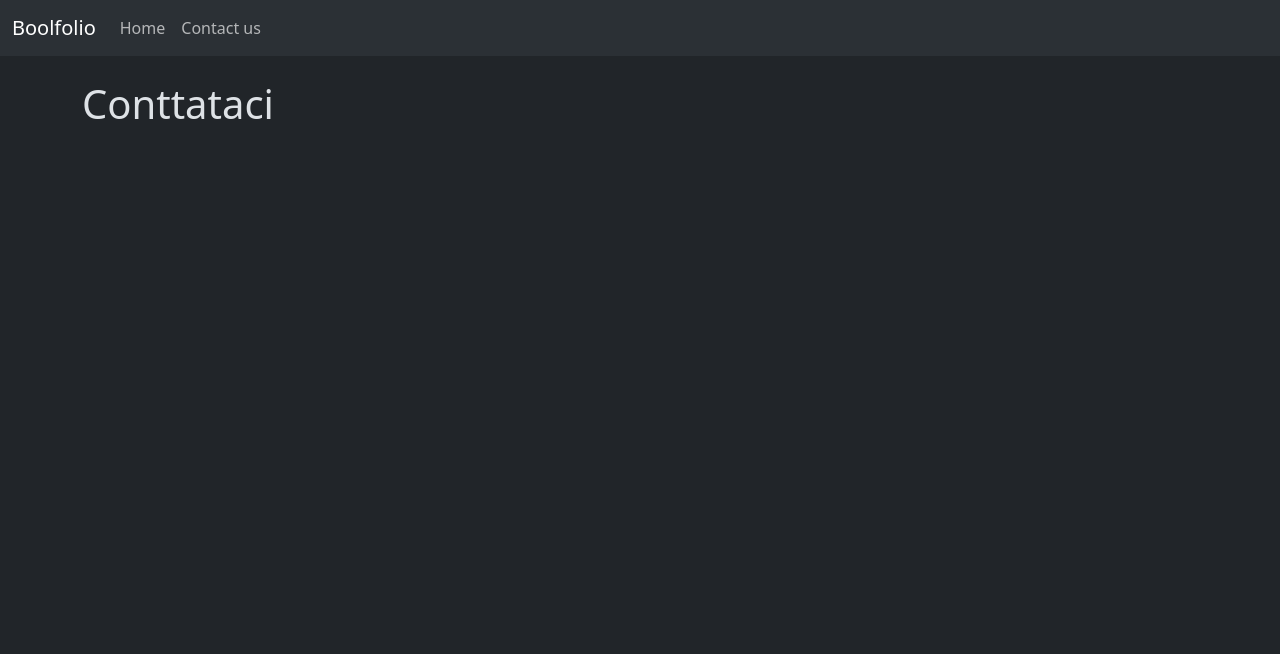
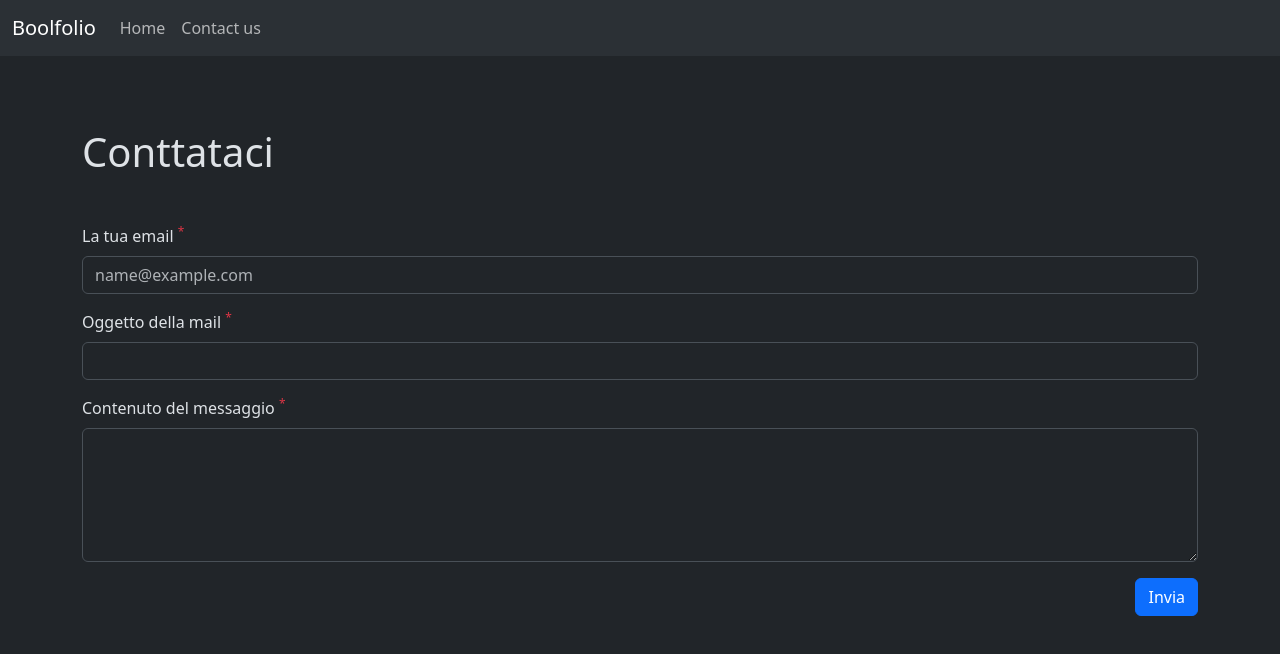
Before and after one commit to AndreaBevilacqua/vite-boolfolio, a Vue app: page /contact-us in a window 1280 px wide. Shown: the top 654 px of the page. Built offline with nearby package versions, Linux system fonts and the light colour scheme.

Commit message:
added form

```diff
--- a/src/components/pages/ContactUsPage.vue
+++ b/src/components/pages/ContactUsPage.vue
@@ -1,12 +1,51 @@
 <script>
+import axios from 'axios';
+const endpoint = 'http://localhost:8000/api/contact-message/';
+const defaultForm = { email: '', subject: '', message: '' };
+
 export default {
     name: 'ContactcUsPage',
+    data: () => ({
+        form: {
+            email: '',
+            subject: '',
+            message: ''
+        }
+    }),
+    methods: {
+        sendForm() {
+            axios.post(endpoint, this.form)
+                .then(res => {
+                    this.form = { ...defaultForm };
+                })
+                .catch(err => { console.error(err) })
+                .then(() => { });
+        }
+    }
 }
 </script>
 
 <template>
     <main>
-        <h1>Conttataci</h1>
+        <h1 class="my-5">Conttataci</h1>
+        <form @submit.prevent="sendForm" novalidate>
+            <div class="mb-3">
+                <label for="email" class="form-label">La tua email <sup class="text-danger">*</sup></label>
+                <input type="email" class="form-control" id="email" placeholder="name@example.com"
+                    v-model.trim="form.email" required>
+            </div>
+            <div class="mb-3">
+                <label for="subject" class="form-label">Oggetto della mail <sup class="text-danger">*</sup></label>
+                <input type="text" class="form-control" id="subject" v-model.trim="form.subject" required>
+            </div>
+            <div class="mb-3">
+                <label for="message" class="form-label">Contenuto del messaggio <sup class="text-danger">*</sup></label>
+                <textarea id="message" class="form-control" rows="5" v-model.trim="form.message"></textarea>
+            </div>
+            <div class="d-flex justify-content-end">
+                <button type="submit" class="btn btn-primary">Invia</button>
+            </div>
+        </form>
     </main>
 </template>
 
```
